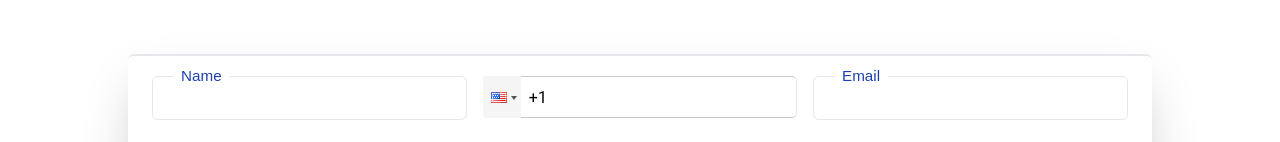
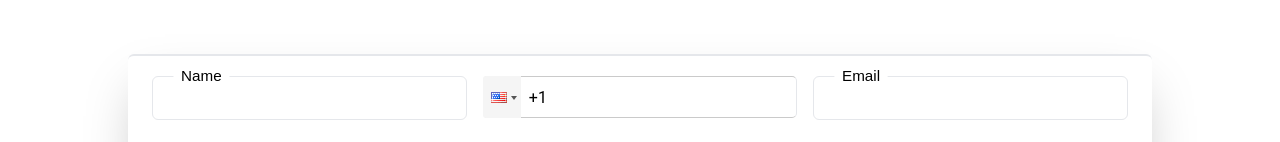
Before and after one commit to haroonmajid/EntrustImmigrationMangagementConusltancy, a React (Create React App) app: page / in a window 1280 px wide. Shown: the part 396-538 px from the top of the page. Built offline with nearby package versions, Linux system fonts and the light colour scheme.

Commit message:
i do some thing

```diff
--- a/src/App.css
+++ b/src/App.css
@@ -28,11 +28,11 @@
 } */
 input[type="text"]:focus ~ .input-text,
 input[type="text"]:not(:placeholder-shown) ~ .input-text{
-  @apply text-blue-800 bg-white transform -translate-y-5 translate-x-3 scale-95
+  @apply text-black bg-white transform -translate-y-5 translate-x-3 scale-95
   }
   input[type="email"]:focus ~ .input-email,
 input[type="email"]:not(:placeholder-shown) ~ .input-email{
-  @apply text-blue-800 bg-white transform -translate-y-5 translate-x-3 scale-95
+  @apply text-black bg-white transform -translate-y-5 translate-x-3 scale-95
   }
 
   @media only screen and (max-width: 1280px){
--- a/src/Components/Contact.jsx
+++ b/src/Components/Contact.jsx
@@ -77,7 +77,6 @@ const Contact = () => {
 
       // margin: "20px auto",
     },
-
     input: {
       padding: "20px 0",
       paddingLeft:"45px",
@@ -183,7 +182,7 @@ const Contact = () => {
         inputStyle={customStyles.input}
         buttonStyle={customStyles.dropdown}
         dropdownStyle={customStyles.dropdown}
-        className=""
+        className="focus:border-[#01319f] focus:ring-2 focus:ring-[#01319f]"
         // enableSearch
       />
     </div>
--- a/src/Components/Navbar.js
+++ b/src/Components/Navbar.js
@@ -41,7 +41,7 @@ export default function Navbar() {
           <div
             className="relative cursor-pointer"
             onMouseEnter={() => setIsDropdownOpen(true)}
-            onClick={()=> setIsDropdownOpen(false)}
+            onClick={()=> setIsDropdownOpen(true)}
             // onMouseLeave={() => setIsDropdownOpen(false)}
           >
             <div className="hover:text-[#14A660]">
```
